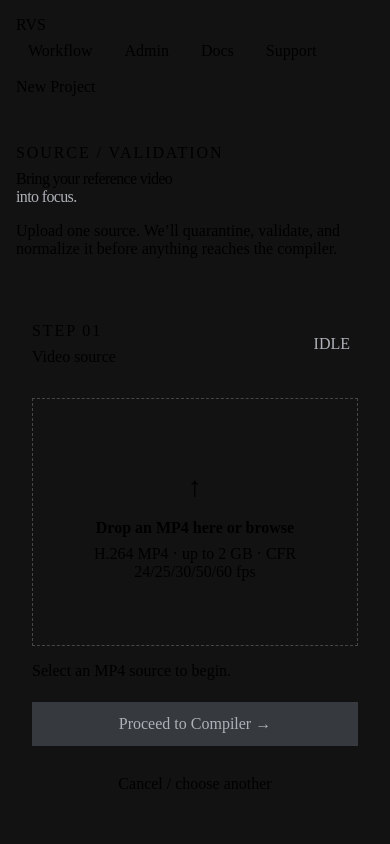
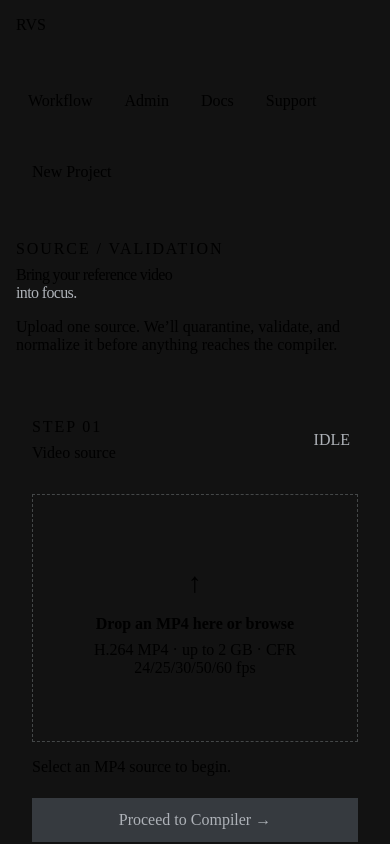
Before and after one commit to westernbear/ref_studio, a Next.js app in the folder apps/web/: page /projects/new in a window 390 px wide. Shown: the top 844 px of the page. Built offline with nearby package versions, Linux system fonts and the light colour scheme.

Commit message:
fix: restore responsive page layout

```diff
--- a/apps/web/src/styles/primitives.css
+++ b/apps/web/src/styles/primitives.css
@@ -50,8 +50,9 @@
   cursor: not-allowed;
 }
 .shell {
+  align-content: start;
   display: grid;
-  min-height: 100vh;
+  min-height: 100dvh;
   gap: var(--space-2xl);
   padding: var(--space-xl);
 }
@@ -62,11 +63,30 @@
   gap: var(--space-xl);
 }
 .shell-admin {
-  grid-template-columns: 240px 1fr;
+  grid-template-columns: 240px minmax(0, 1fr);
 }
 .shell-admin aside {
   align-items: flex-start;
   flex-direction: column;
+}
+.shell-admin nav,
+.admin-utility {
+  width: 100%;
+  display: grid;
+  gap: var(--space-xs);
+}
+.admin-menu-button {
+  align-self: start;
+  display: none;
+  justify-self: start;
+}
+.admin-scope {
+  margin: 0;
+  color: var(--color-body-mid);
+  font: var(--type-body-sm);
+}
+.admin-utility {
+  margin-top: var(--space-xl);
 }
 nav {
   display: flex;
@@ -81,14 +101,21 @@
   background: var(--color-canvas-soft);
   color: var(--color-ink);
 }
-main {
+.shell > main {
   width: min(100%, 1120px);
+  min-width: 0;
 }
 .panel {
   border: 1px solid var(--color-hairline);
   border-radius: var(--radius-lg);
   background: var(--color-canvas-card);
   padding: var(--space-xl);
+}
+.panel > :first-child {
+  margin-top: 0;
+}
+.panel > :last-child {
+  margin-bottom: 0;
 }
 .field {
   display: grid;
@@ -353,6 +380,43 @@
   margin: 0 auto;
   padding: var(--space-4xl) 0;
 }
+.upload-shell {
+  min-height: 100dvh;
+  display: flex;
+  flex-direction: column;
+}
+.upload-header {
+  min-height: 72px;
+  display: flex;
+  align-items: center;
+  justify-content: space-between;
+  gap: var(--space-xl);
+  padding: var(--space-lg) max(var(--space-lg), calc((100% - 1280px) / 2));
+  border-bottom: 1px solid var(--color-hairline);
+}
+.brand {
+  color: var(--color-ink);
+  font: 700 var(--type-display-xs);
+}
+.header-actions {
+  display: flex;
+  align-items: center;
+  gap: var(--space-sm);
+}
+.button {
+  min-height: 40px;
+  display: inline-flex;
+  align-items: center;
+  justify-content: center;
+  border: 1px solid var(--color-hairline);
+  border-radius: var(--radius-pill);
+  padding: var(--space-sm) var(--space-lg);
+}
+.button-primary,
+.button.button-primary {
+  background: var(--color-ink);
+  color: var(--color-canvas);
+}
 .eyebrow {
   margin: 0 0 var(--space-sm);
   color: var(--color-sunset);
@@ -496,7 +560,8 @@
   background: transparent;
   color: var(--color-body);
 }
-footer {
+.upload-shell > footer {
+  margin-top: auto;
   display: flex;
   justify-content: center;
   gap: var(--space-lg);
@@ -504,6 +569,60 @@
   border-top: 1px solid var(--color-hairline);
 }
 @media (max-width: 720px) {
+  .shell {
+    gap: var(--space-xl);
+    padding: var(--space-lg);
+  }
+  .shell-admin {
+    align-content: start;
+    grid-template-columns: 1fr;
+  }
+  .shell header {
+    align-items: flex-start;
+    flex-wrap: wrap;
+  }
+  .admin-menu-button {
+    display: inline-flex;
+    align-items: center;
+    justify-content: center;
+    width: fit-content;
+  }
+  .shell-admin aside {
+    display: none;
+  }
+  .shell-admin aside.admin-navigation-open {
+    display: flex;
+  }
+  .landing-nav-inner {
+    flex-wrap: wrap;
+    min-height: auto;
+    padding-block: var(--space-md);
+  }
+  .landing-links {
+    order: 3;
+    width: 100%;
+    flex-wrap: wrap;
+  }
+  .landing-actions {
+    margin-left: auto;
+  }
+  .hero h1 {
+    overflow-wrap: anywhere;
+    font: var(--type-display-md);
+    letter-spacing: 0;
+    line-height: 1;
+  }
+  .landing-main {
+    padding-block: var(--space-3xl);
+  }
+  .landing-footer {
+    align-items: flex-start;
+    flex-wrap: wrap;
+    justify-content: flex-start;
+  }
+  .landing-footer div {
+    flex-wrap: wrap;
+  }
   .upload-header {
     align-items: flex-start;
     flex-direction: column;
@@ -526,7 +645,7 @@
     align-items: stretch;
     flex-direction: column-reverse;
   }
-  footer {
+  .upload-shell > footer {
     flex-wrap: wrap;
   }
 }
```
